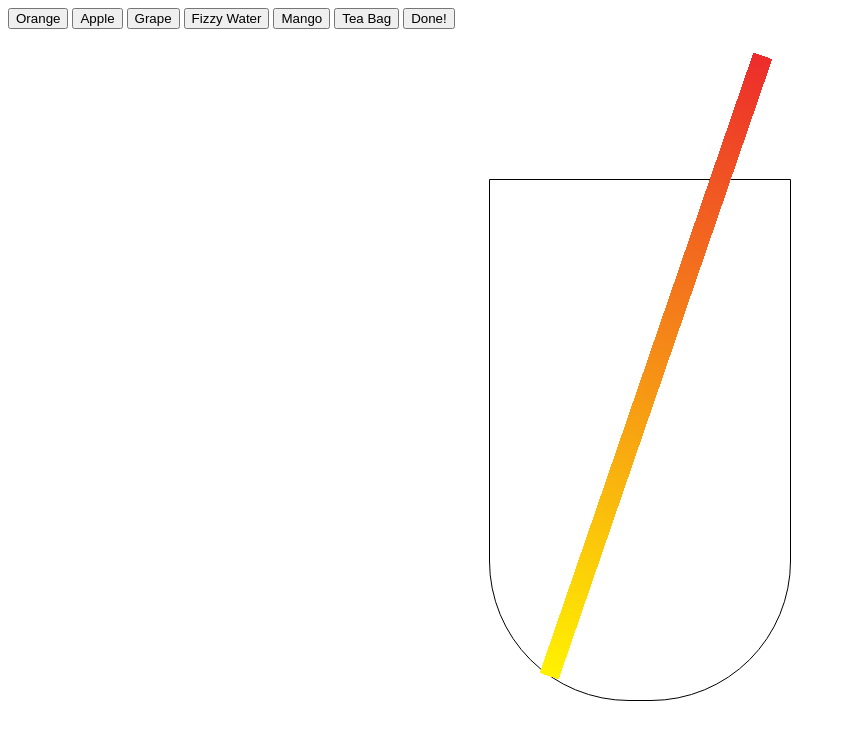
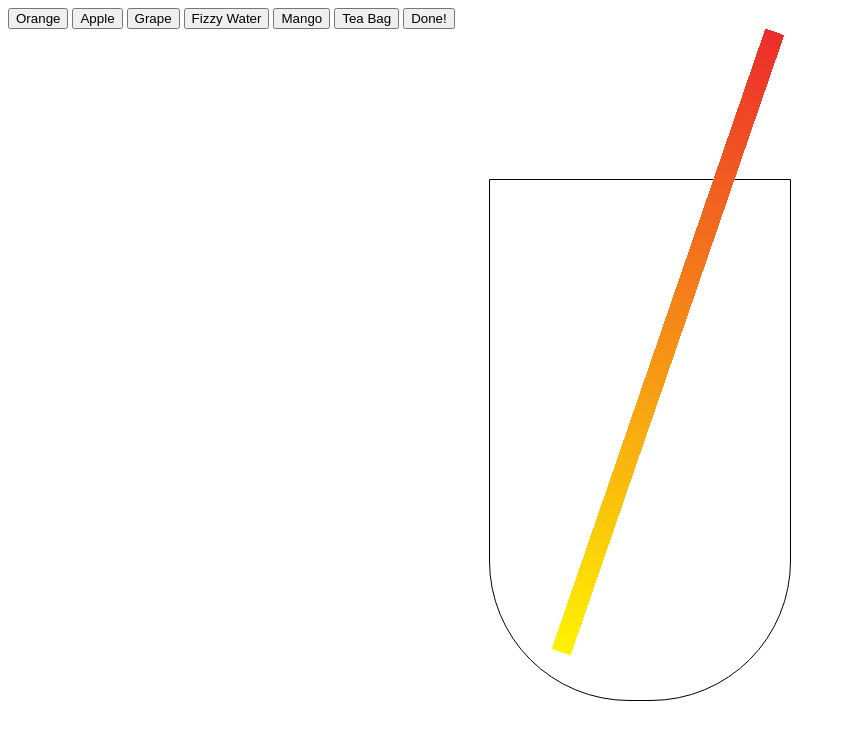
Before and after one commit to aka-user15/Drink-Maker--LOL-, a plain HTML site: page index.html in a window 1280 px wide. Both pictures are taken after a click on the button "Done!". Shown: the whole page, without its empty margins (0-846 px from the left). Drawn offline with Linux system fonts and the light colour scheme.

Commit message:
fixed straw pos v2.0

```diff
--- a/style.css
+++ b/style.css
@@ -125,8 +125,8 @@ body {
 
   filter: progid: DXImageTransform.Microsoft.gradient( startColorstr="#FFF200", endColorstr="#ED2B2B", GradientType=1 );
   position: absolute;
-  right: 48%;
-  bottom: 13.2%;
+  right: 47%;
+  bottom: 16.2%;
   animation: sintro 2s forwards;
 }
 .strawvwe {
```
